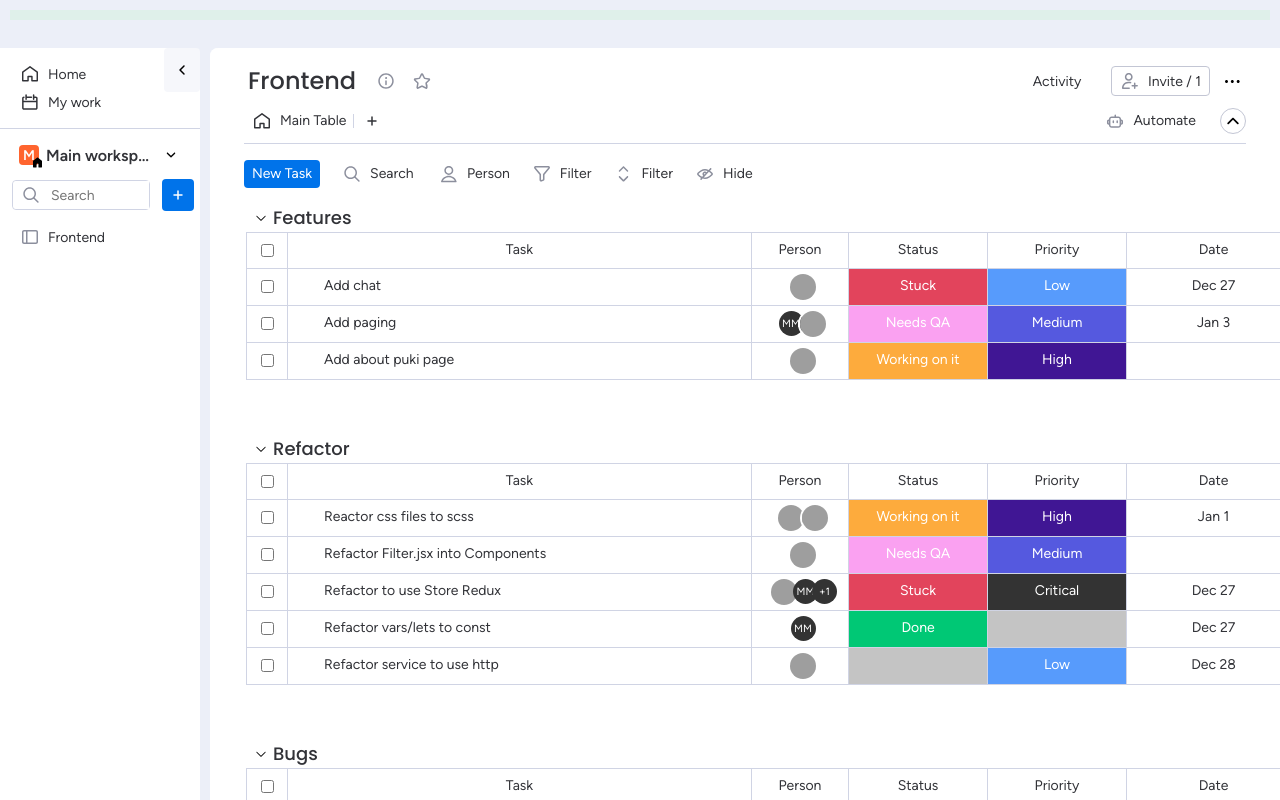
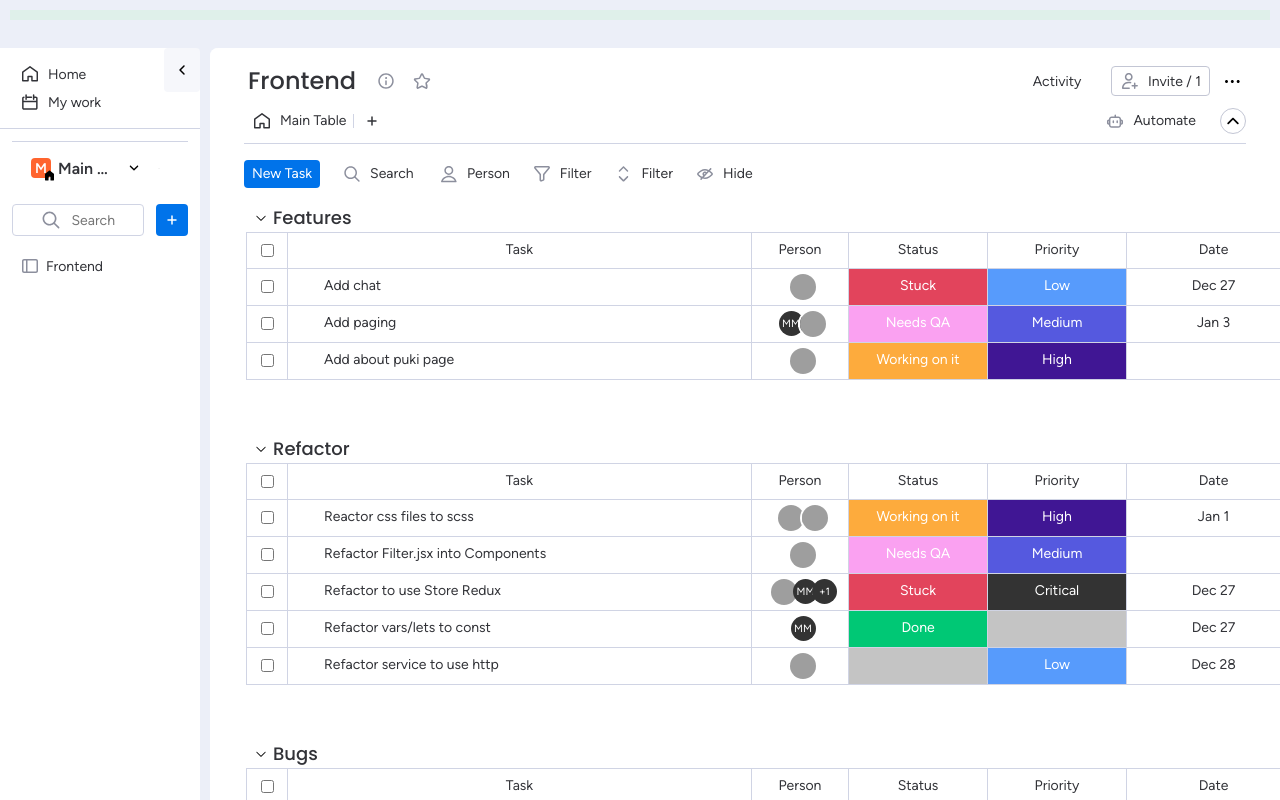
Before and after one commit to NoamSaar/Myday-frontend, a React (Vite) app: page /board/b101 in a window 1280 px wide. Both pictures are taken after a click on the button 12 px from the left and 70 px from the top of the page. Built offline with nearby package versions, Linux system fonts and the light colour scheme; grey boxes are pictures that could not be loaded.

Commit message:
Refactor Sidebar and Fix styling

```diff
--- a/src/assets/styles/cmps/_sidebar.scss
+++ b/src/assets/styles/cmps/_sidebar.scss
@@ -116,11 +116,14 @@
         }
 
         .sidebar-filter {
-            gap: 12px;
+            grid-template-columns: 1fr auto;
+            align-items: stretch;
 
             .search-section {
+                justify-self: stretch;
                 border: 1px solid $clr-group-border;
                 border-radius: $border-radius-small;
+                margin-inline-end: 12px;
 
                 &.active {
                     border-color: $clr-btn-add;
@@ -129,14 +132,25 @@
                 .search-icon:hover {
                     background-color: transparent;
                     cursor: default;
-
                 }
 
                 input {
-                    width: 100px;
+                    width: 55px;
                     border: none;
                     outline: none;
                     padding-block: 0;
+                    background-color: transparent;
+                }
+
+                input[type="search"]::-webkit-search-cancel-button {
+                    -webkit-appearance: none;
+                    height: 0px;
+                    // height: 16px;
+                    width: 0px;
+                    // width: 16px;
+                    // background: url('path_to_custom_clear_button_image') no-repeat center center;
+                    background-size: contain;
+                    cursor: pointer;
                 }
             }
         }
@@ -144,6 +158,37 @@
 
     .sidebar-board-nav {
         padding-inline: 12px;
+
+        a {
+            grid-template-columns: auto auto 1fr;
+            justify-content: stretch;
+            gap: 0;
+
+            img:first-of-type {
+                width: 20px;
+                height: 20px;
+                margin-inline-end: 6px;
+            }
+
+            img:last-of-type {
+                justify-self: end;
+            }
+        }
+
+        .btn-board-menu {
+            opacity: 0;
+        }
+
+        a:hover .btn-board-menu {
+            opacity: 1;
+            background-color: $clr-btn-hover;
+
+            &:hover {
+                background-color: $clr-btn-hover;
+            }
+
+            align-self: end;
+        }
     }
 
 }
--- a/src/cmps/SidebarBoardLink.jsx
+++ b/src/cmps/SidebarBoardLink.jsx
@@ -6,6 +6,7 @@ export function SidebarBoardLink({ title, id, isActive, onToggleIsActive }) {
             onClick={onToggleIsActive}>
             <img src="../../public/icons/Board.svg" alt="home-icon" />
             <span>{title}</span>
+            <img className="btn btn-board-menu" src="../../public/icons/menu.svg" alt="Board Menu" />
         </NavLink>
     )
 }
--- /dev/null
+++ b/src/cmps/SidebarFilter.jsx
@@ -0,0 +1,19 @@
+
+export function SidebarFilter({ onToggleIsActive, isActive, onAddNewBoard }) {
+    return (
+        <div className="sidebar-filter grid column place-center">
+            <div className={`search-section flex justify-center aligh-center${isActive ? 'active' : ''}`}
+                onClick={onToggleIsActive}>
+                <div className="btn search-icon">
+                    <img src="../../public/icons/Search.svg" alt="search-icon" />
+                </div>
+                <input type="search" placeholder="Search" />
+            </div>
+
+            <button className="btn clrblue" title="Add Item to Workspace"
+                onClick={onAddNewBoard}>
+                <img src="../../public/icons/AddSmall.svg" alt="add-icon" />
+            </button>
+        </div>
+    )
+}
--- a/src/cmps/SidebarWorkspace.jsx
+++ b/src/cmps/SidebarWorkspace.jsx
@@ -1,36 +1,20 @@
+import { SidebarFilter } from "./SidebarFilter";
+import { SidebarWorkspaceNav } from "./SidebarWorkspaceNav";
 
 export function SidebarWorkspace(
     { onToggleDropdown, onToggleIsActive, isDropdownOpen, isActive, onAddNewBoard }
 ) {
     return (
         <section className="sidebar-workspace">
-            <div title="Main Workspace"
-                className={`btn workspace-section grid column ${isDropdownOpen ? 'open' : ''}`}
-                onClick={onToggleDropdown}>
-                <div className="workspace-logo flex justify-center align-center">
-                    M
-                    <img src="../../public/icons/HomeBlackFill.svg" alt="home-icon" />
-                </div>
-
-                <span>Main workspace</span>
-
-                <img src="../../public/icons/DropdownChevronDown.svg" alt="dropdown-icon" />
-            </div>
-
-            <div className="sidebar-filter grid column place-center">
-                <div className={`search-section flex justify-center aligh-center${isActive ? 'active' : ''}`}
-                    onClick={onToggleIsActive}>
-                    <div className="btn search-icon">
-                        <img src="../../public/icons/Search.svg" alt="search-icon" />
-                    </div>
-                    <input type="search" placeholder="Search" />
-                </div>
-
-                <button className="btn clrblue" title="Add Item to Workspace"
-                    onClick={onAddNewBoard}>
-                    <img src="../../public/icons/AddSmall.svg" alt="add-icon" />
-                </button>
-            </div>
+            <SidebarWorkspaceNav
+                onToggleDropdown={onToggleDropdown}
+                isDropdownOpen={isDropdownOpen}
+            />
+            <SidebarFilter
+                onToggleIsActive={onToggleIsActive}
+                isActive={isActive}
+                onAddNewBoard={onAddNewBoard}
+            />
         </section>
     )
 }
--- /dev/null
+++ b/src/cmps/SidebarWorkspaceNav.jsx
@@ -0,0 +1,20 @@
+
+export function SidebarWorkspaceNav({ onToggleDropdown, isDropdownOpen }) {
+    return (
+        <section className="sidebar-workspace">
+            <div title="Main Workspace"
+                className={`btn workspace-section grid column ${isDropdownOpen ? 'open' : ''}`}
+                onClick={onToggleDropdown}>
+                <div className="workspace-logo flex justify-center align-center">
+                    M
+                    <img src="../../public/icons/HomeBlackFill.svg" alt="home-icon" />
+                </div>
+
+                <span>Main workspace</span>
+
+                <img src="../../public/icons/DropdownChevronDown.svg" alt="dropdown-icon" />
+                <img className="btn btn-board-menu" src="../../public/icons/menu.svg" alt="Board Menu" />
+            </div>
+        </section>
+    )
+}
```
